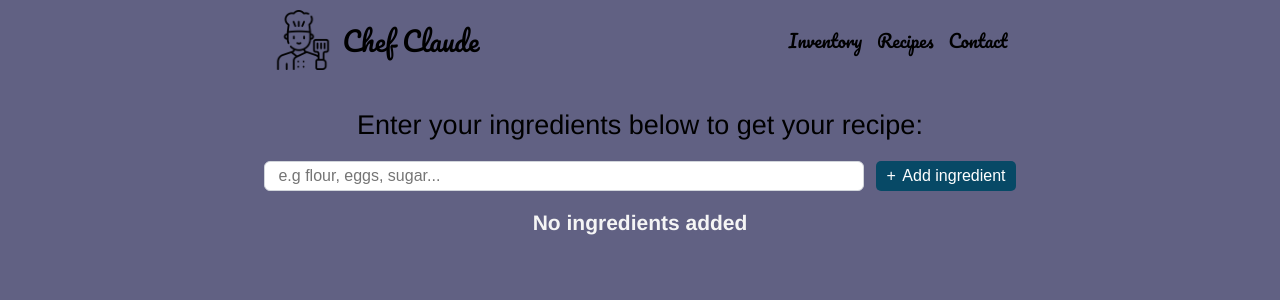
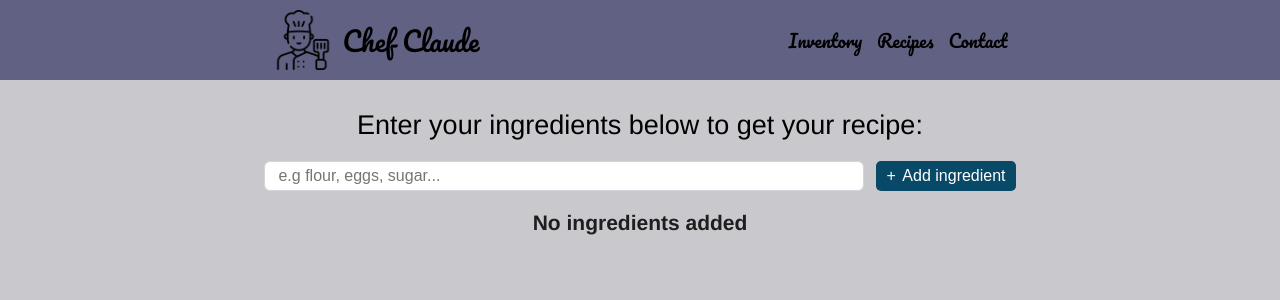
Before and after one commit to MikaelR07/Chef-claude, a React (Vite) app: page / in a window 1280 px wide. Shown: the top 300 px of the page. Built offline with nearby package versions, Linux system fonts and the light colour scheme.

Commit message:
changed the styling to add a dark gray background

```diff
--- a/src/index.css
+++ b/src/index.css
@@ -52,7 +52,7 @@ header {
   font-size: 1.8rem;
 
   min-height: 90vh;
-  background-color: rgb(97, 97, 131);
+  background-color: rgb(200, 200, 205);
 }
 .main-container {
   text-align: center;
@@ -99,7 +99,7 @@ header {
 .ingredient-list {
   border-radius: 0.8rem;
   border: none;
-  box-shadow: 0px 0px 0.5rem rgb(199, 197, 197);
+  box-shadow: 0px 0px 0.5rem rgba(31, 30, 30, 0.1);
   padding: 2rem 2.5rem;
   max-width: 70rem;
   width: 80%;
@@ -109,15 +109,20 @@ header {
   display: flex;
   flex-direction: column;
   flex-wrap: wrap;
-  gap: 1rem;
+  gap: 1.5rem;
   align-items: start;
 }
+
+.ingredient-list:hover {
+  box-shadow: 0px 0px 0.8rem rgba(1, 30, 59, 0.5);
+}
+
 .ingredient {
-  color: whitesmoke;
+  color: rgba(31, 30, 30);
 }
 .no-ingredient {
   list-style: none;
-  color: whitesmoke;
+  color: rgb(31, 30, 30);
   font-size: 2.1rem;
 }
 /* .ingredient::marker {
```
